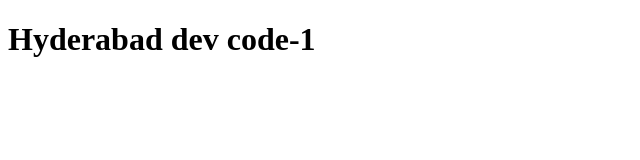
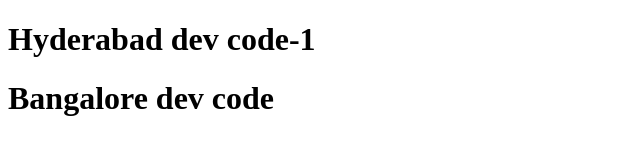
Before and after one commit to Gopala-Krishna-web/cloning, a plain HTML site: page index.html in a window 1280 px wide. Shown: the whole page, without its empty margins (0-640 px from the left). Drawn offline with Linux system fonts and the light colour scheme.

Commit message:
Bangalore dev code-1

```diff
--- a/index.html
+++ b/index.html
@@ -9,6 +9,7 @@
 
 <body>
     <h1>Hyderabad dev code-1</h1>
+    <h1>Bangalore dev code</h1>
 </body>
 
 </html>
```
